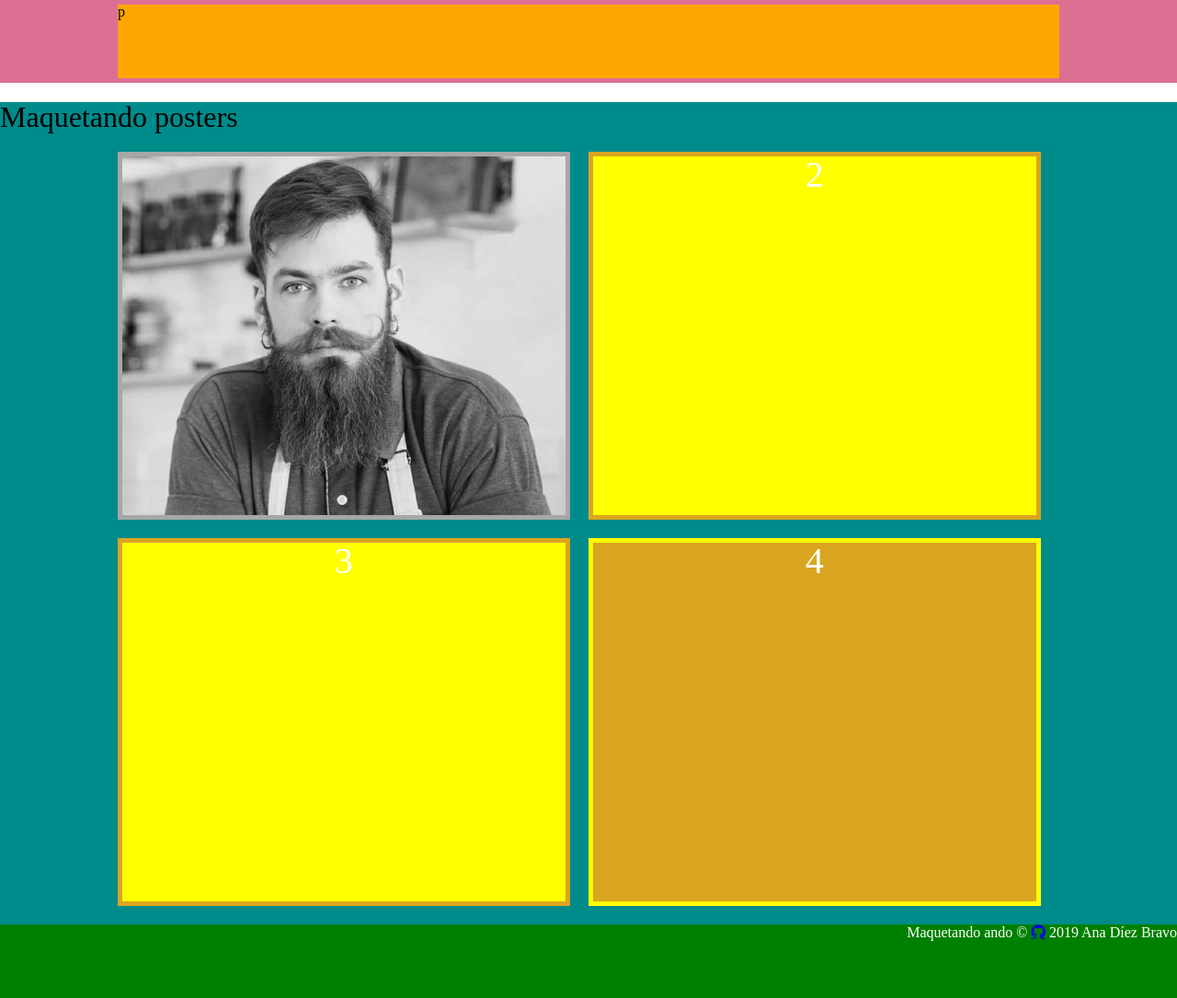
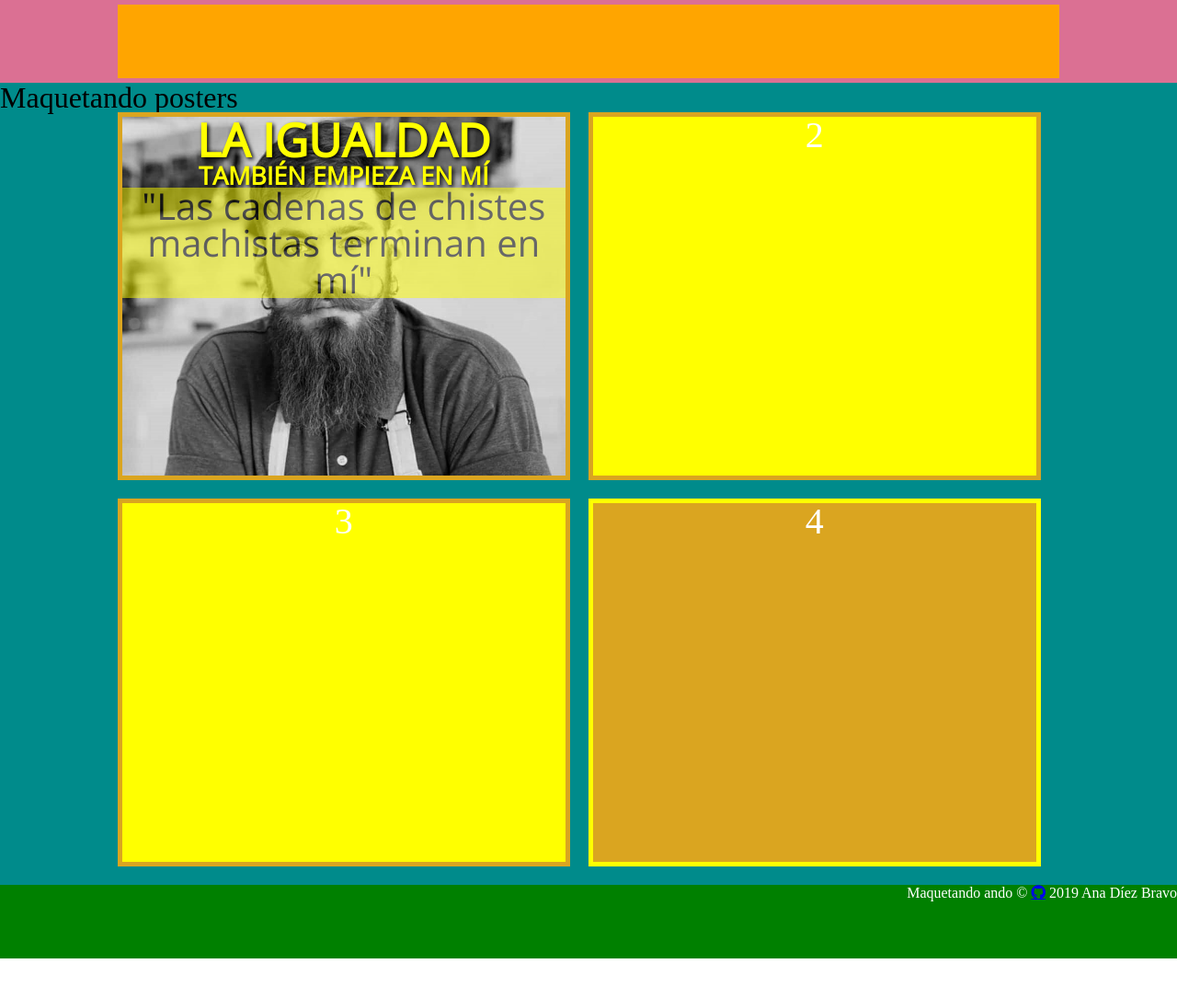
Before and after one commit to ana-db/maquetandoando, a plain HTML site: page index.html in a window 1280 px wide. Shown: the whole page at 92% size. After the commit the page ends 1042 px from the top, so only its background shows below. Drawn offline with nearby package versions, Linux system fonts and the light colour scheme.

Commit message:
texto sobre imagen

```diff
--- a/css/styles.css
+++ b/css/styles.css
@@ -3,6 +3,10 @@
 
 * {
     box-sizing: border-box;
+}
+
+h1 {
+    margin: 0;
 }
 
 header {
@@ -138,8 +142,31 @@ footer {
 
 /* MAQUETANDO POSTER */
 .container .poster:first-child {
-    background: url('/img/hister.png');
+    background: url('/img/hister_grey.png');
     background-position: center;
     background-size: cover;
-    filter: grayscale(100%);
+    /* filter: grayscale(100%); */
 }
+
+
+.poster h2, .poster h3 {
+    color: yellow;
+    text-shadow: 2px 2px 4px #000000;
+    font-family: 'Open Sans', sans-serif;;
+    font-weight: bold;
+}
+
+.poster h2 {
+    font-size: 50px;
+}
+
+.poster h3 {
+    font-size: 27px;
+}
+
+.poster blockquote {
+    color: black;
+    font-family: 'Open Sans', sans-serif;
+    background-color: yellow;
+    opacity: 0.5;
+}
--- a/index.html
+++ b/index.html
@@ -12,6 +12,9 @@
         <!-- fontawesome -->
 	    <link rel="stylesheet" href="https://cdnjs.cloudflare.com/ajax/libs/font-awesome/5.11.2/css/all.css">
 
+        <!-- https://fonts.google.com/ -->
+        <link href="https://fonts.googleapis.com/css?family=Open+Sans&display=swap" rel="stylesheet">
+
         <!-- estilos -->
         <link href="css/styles.css" rel="stylesheet">
 
@@ -23,7 +26,7 @@
 
         <header>
             <nav>
-                <p>p</p>
+
             </nav>
         </header>
 
@@ -32,7 +35,19 @@
             <h1>Maquetando posters</h1>
 
             <div class="container">
-                <div class="poster"></div>
+
+                <div class="poster">
+                    <hgroup>
+                        <h2>LA IGUALDAD</h2>
+                        <h3>TAMBIÉN EMPIEZA EN MÍ</h3>
+                    </hgroup>
+
+                    <span>
+                        <blockquote>"Las cadenas de chistes machistas terminan en mí"</blockquote>
+                    </span>
+
+                </div>
+
                 <div class="poster">2</div>
                 <div class="poster">3</div>
                 <div class="poster">4</div>
```
Also changed, not shown: img/hister_grey.png (added).
